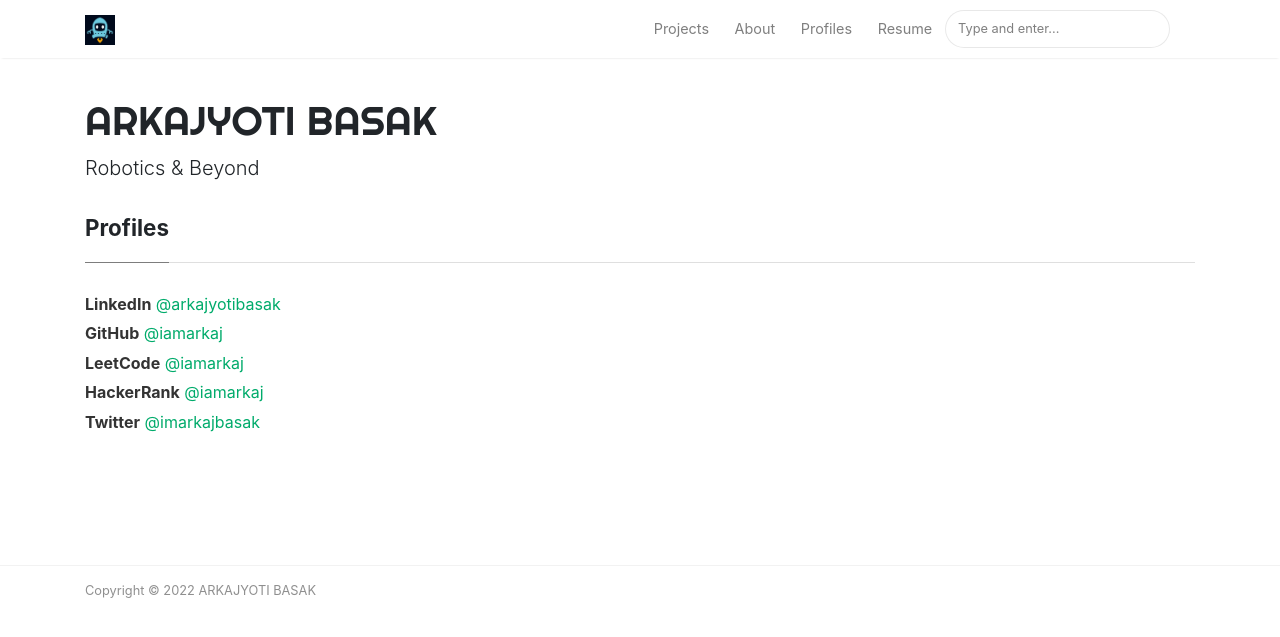
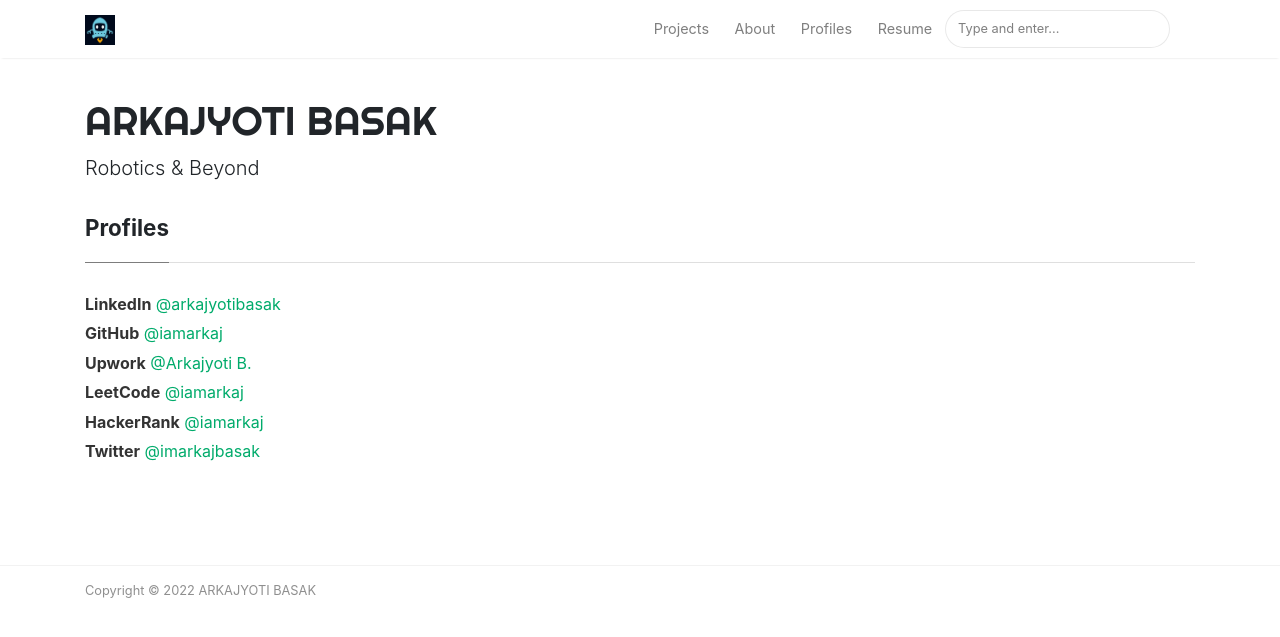
Before and after one commit to iamarkaj/iamarkaj.github.io, a Jekyll site: the page built from _pages/profiles.md, in a window 1280 px wide. Shown: the top 637 px of the page. Built offline with Jekyll 4.4.1, drawn with Linux system fonts in a browser that asks for light colours; nearby versions of some CDN libraries.

Commit message:
Add upwork profile

```diff
--- a/_pages/profiles.md
+++ b/_pages/profiles.md
@@ -8,6 +8,8 @@ permalink: /profiles
 <br>
 **GitHub** [@iamarkaj](https://github.com/iamarkaj/)
 <br>
+**Upwork** [@Arkajyoti B.](https://www.upwork.com/freelancers/~01eccea78b3eb209c1)
+<br>
 **LeetCode** [@iamarkaj](https://leetcode.com/iamarkaj/)
 <br>
 **HackerRank** [@iamarkaj](https://www.hackerrank.com/iamarkaj)
```
